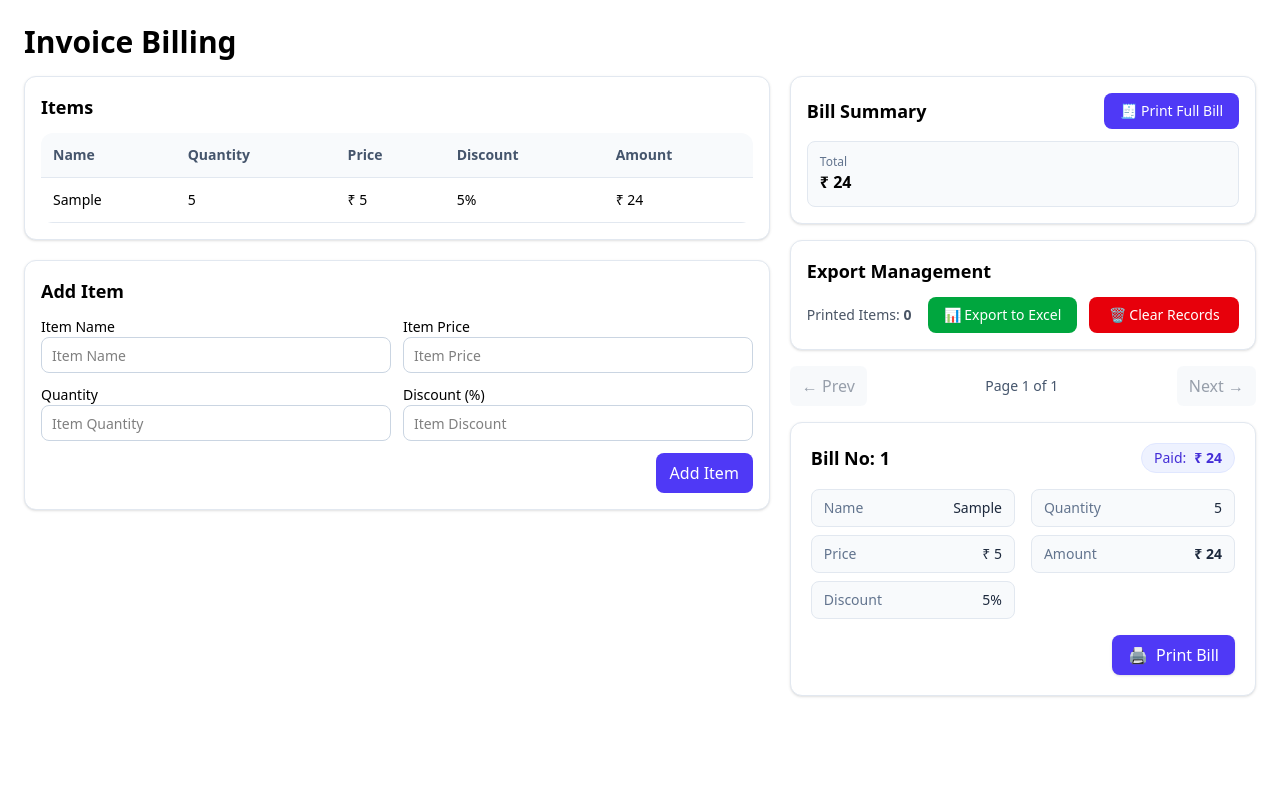
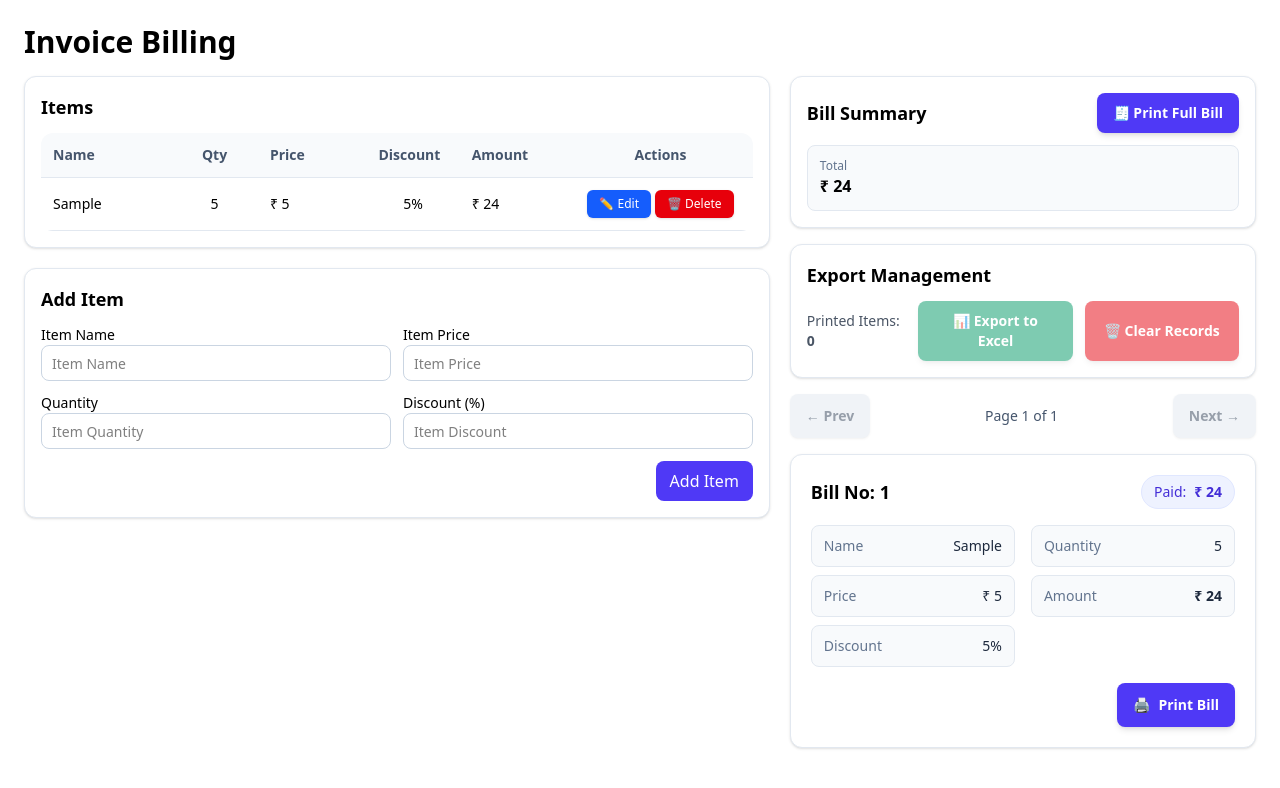
Before and after one commit to VishalChavda06/Resume-Projects, a React (Vite) app in the folder React/invoice-billing/: page / in a window 1280 px wide. Both pictures are taken after typing "Sample", "5", "5", "5" into the empty fields and a click on the button "Add Item". Shown: the top 788 px of the page. Built offline with nearby package versions, Linux system fonts and the light colour scheme.

Commit message:
inovice actions improve it

```diff
--- a/React/invoice-billing/src/Pages/InvoicePage.jsx
+++ b/React/invoice-billing/src/Pages/InvoicePage.jsx
@@ -10,6 +10,19 @@ const InvoicePage = () => {
   const addItem=(item)=>{
     setItems([...items, item]);
   }
+
+  //edit item logic
+  const editItem = (index, updatedItem) => {
+    const newItems = [...items];
+    newItems[index] = updatedItem;
+    setItems(newItems);
+  };
+
+  //delete item logic
+  const deleteItem = (index) => {
+    const newItems = items.filter((_, i) => i !== index);
+    setItems(newItems);
+  };
 
   //local storage
   useEffect(()=>{
@@ -36,7 +49,7 @@ const InvoicePage = () => {
         <div className='space-y-5'>
           <div className='bg-white border border-slate-200 rounded-xl p-4 shadow-sm'>
             <h2 className='text-lg font-semibold mb-3'>Items</h2>
-            <InvoiceTable items={items} />
+            <InvoiceTable items={items} onEditItem={editItem} onDeleteItem={deleteItem} />
           </div>
           <div className='bg-white border border-slate-200 rounded-xl p-4 shadow-sm'>
             <h2 className='text-lg font-semibold mb-3'>Add Item</h2>
--- a/React/invoice-billing/src/components/InvoiceTable.jsx
+++ b/React/invoice-billing/src/components/InvoiceTable.jsx
@@ -1,19 +1,51 @@
-import React from 'react'
+import React, { useState } from 'react'
 import { calculateItemTotal } from '../Utils/Cal'
 // Display helpers
 const round = (n) => Math.round(parseFloat(n) || 0);
 const inr = (n) => `₹ ${new Intl.NumberFormat('en-IN', { maximumFractionDigits: 0 }).format(round(n))}`;
-const InvoiceTable = ({items}) => {
+const InvoiceTable = ({items, onEditItem, onDeleteItem}) => {
+  const [editingIndex, setEditingIndex] = useState(null);
+  const [editForm, setEditForm] = useState({ name: '', qty: '', price: '', discount: '' });
+
+  const handleEdit = (index, item) => {
+    setEditingIndex(index);
+    setEditForm({
+      name: item.name,
+      qty: item.qty,
+      price: item.price,
+      discount: item.discount
+    });
+  };
+
+  const handleSave = () => {
+    if (editForm.name.trim() && editForm.qty && editForm.price) {
+      onEditItem(editingIndex, editForm);
+      setEditingIndex(null);
+      setEditForm({ name: '', qty: '', price: '', discount: '' });
+    }
+  };
+
+  const handleCancel = () => {
+    setEditingIndex(null);
+    setEditForm({ name: '', qty: '', price: '', discount: '' });
+  };
+
+  const handleDelete = (index) => {
+    if (window.confirm('Are you sure you want to delete this item?')) {
+      onDeleteItem(index);
+    }
+  };
   return (
-    <div className='overflow-auto'>
-        <table className='w-full border-collapse rounded-xl overflow-hidden'>
+    <div className='overflow-x-auto -mx-4 px-4 sm:mx-0 sm:px-0'>
+        <table className='w-full border-collapse rounded-xl overflow-hidden min-w-[600px]'>
             <thead>
                 <tr className='bg-slate-50 text-slate-600'>
-                    <th className='text-left font-semibold text-sm p-3 border-b border-slate-200'>Name</th>
-                    <th className='text-left font-semibold text-sm p-3 border-b border-slate-200'>Quantity</th>
-                    <th className='text-left font-semibold text-sm p-3 border-b border-slate-200'>Price</th>
-                    <th className='text-left font-semibold text-sm p-3 border-b border-slate-200'>Discount</th>
-                    <th className='text-left font-semibold text-sm p-3 border-b border-slate-200'>Amount</th>
+                    <th className='text-left font-semibold text-sm p-2 sm:p-3 border-b border-slate-200 min-w-[120px]'>Name</th>
+                    <th className='text-center font-semibold text-sm p-2 sm:p-3 border-b border-slate-200 min-w-[80px]'>Qty</th>
+                    <th className='text-left font-semibold text-sm p-2 sm:p-3 border-b border-slate-200 min-w-[100px]'>Price</th>
+                    <th className='text-left font-semibold text-sm p-2 sm:p-3 border-b border-slate-200 min-w-[80px]'>Discount</th>
+                    <th className='text-left font-semibold text-sm p-2 sm:p-3 border-b border-slate-200 min-w-[100px]'>Amount</th>
+                    <th className='text-center font-semibold text-sm p-2 sm:p-3 border-b border-slate-200 min-w-[100px]'>Actions</th>
                 </tr>
             </thead>
             <tbody>
@@ -22,11 +54,95 @@ const InvoiceTable = ({items}) => {
                     const total = subtotal; // GST removed
                     return (
                     <tr key={index} className='odd:bg-white even:bg-slate-50/50 hover:bg-slate-50'>
-                        <td className='p-3 border-b border-slate-200 text-sm'>{item.name}</td>
-                        <td className='p-3 border-b border-slate-200 text-sm'>{round(item.qty)}</td>
-                        <td className='p-3 border-b border-slate-200 text-sm'>{inr(item.price)}</td>
-                        <td className='p-3 border-b border-slate-200 text-sm'>{round(item.discount)}%</td>
-                        <td className='p-3 border-b border-slate-200 text-sm'>{inr(total)}</td>
+                        {editingIndex === index ? (
+                            <>
+                                <td className='p-2 sm:p-3 border-b border-slate-200'>
+                                    <input
+                                        type="text"
+                                        value={editForm.name}
+                                        onChange={(e) => setEditForm({...editForm, name: e.target.value})}
+                                        className='w-full px-2 py-1 text-sm border border-slate-300 rounded focus:outline-none focus:ring-2 focus:ring-indigo-500'
+                                        placeholder="Item name"
+                                    />
+                                </td>
+                                <td className='p-2 sm:p-3 border-b border-slate-200'>
+                                    <input
+                                        type="number"
+                                        value={editForm.qty}
+                                        onChange={(e) => setEditForm({...editForm, qty: e.target.value})}
+                                        className='w-full px-2 py-1 text-sm border border-slate-300 rounded focus:outline-none focus:ring-2 focus:ring-indigo-500 text-center'
+                                        placeholder="Qty"
+                                        min="1"
+                                    />
+                                </td>
+                                <td className='p-2 sm:p-3 border-b border-slate-200'>
+                                    <input
+                                        type="number"
+                                        value={editForm.price}
+                                        onChange={(e) => setEditForm({...editForm, price: e.target.value})}
+                                        className='w-full px-2 py-1 text-sm border border-slate-300 rounded focus:outline-none focus:ring-2 focus:ring-indigo-500'
+                                        placeholder="Price"
+                                        min="0"
+                                    />
+                                </td>
+                                <td className='p-2 sm:p-3 border-b border-slate-200'>
+                                    <input
+                                        type="number"
+                                        value={editForm.discount}
+                                        onChange={(e) => setEditForm({...editForm, discount: e.target.value})}
+                                        className='w-full px-2 py-1 text-sm border border-slate-300 rounded focus:outline-none focus:ring-2 focus:ring-indigo-500 text-center'
+                                        placeholder="Discount"
+                                        min="0"
+                                        max="100"
+                                    />
+                                </td>
+                                <td className='p-2 sm:p-3 border-b border-slate-200 text-sm font-medium'>
+                                    {inr(calculateItemTotal(editForm.qty, editForm.price, editForm.discount))}
+                                </td>
+                                <td className='p-2 sm:p-3 border-b border-slate-200'>
+                                    <div className='flex gap-1 justify-center'>
+                                        <button
+                                            onClick={handleSave}
+                                            className='px-3 py-1.5 bg-emerald-600 text-white text-xs rounded-md hover:bg-emerald-700 shadow-sm font-medium'
+                                        >
+                                            ✓ Save
+                                        </button>
+                                        <button
+                                            onClick={handleCancel}
+                                            className='px-3 py-1.5 bg-slate-500 text-white text-xs rounded-md hover:bg-slate-600 shadow-sm font-medium'
+                                        >
+                                            ✕ Cancel
+                                        </button>
+                                    </div>
+                                </td>
+                            </>
+                        ) : (
+                            <>
+                                <td className='p-2 sm:p-3 border-b border-slate-200 text-sm truncate max-w-[120px]' title={item.name}>{item.name}</td>
+                                <td className='p-2 sm:p-3 border-b border-slate-200 text-sm text-center'>{round(item.qty)}</td>
+                                <td className='p-2 sm:p-3 border-b border-slate-200 text-sm'>{inr(item.price)}</td>
+                                <td className='p-2 sm:p-3 border-b border-slate-200 text-sm text-center'>{round(item.discount)}%</td>
+                                <td className='p-2 sm:p-3 border-b border-slate-200 text-sm font-medium'>{inr(total)}</td>
+                                <td className='p-2 sm:p-3 border-b border-slate-200'>
+                                    <div className='flex gap-1 justify-center'>
+                                        <button
+                                            onClick={() => handleEdit(index, item)}
+                                            className='px-3 py-1.5 bg-blue-600 text-white text-xs rounded-md hover:bg-blue-700 shadow-sm font-medium'
+                                            title='Edit item'
+                                        >
+                                            ✏️ Edit
+                                        </button>
+                                        <button
+                                            onClick={() => handleDelete(index)}
+                                            className='px-3 py-1.5 bg-red-600 text-white text-xs rounded-md hover:bg-red-700 shadow-sm font-medium'
+                                            title='Delete item'
+                                        >
+                                            🗑️ Delete
+                                        </button>
+                                    </div>
+                                </td>
+                            </>
+                        )}
                     </tr>
                 )})}
             </tbody>
--- a/React/invoice-billing/src/components/Summary.jsx
+++ b/React/invoice-billing/src/components/Summary.jsx
@@ -84,9 +84,7 @@ const Summary = ({items}) => {
       'Quantity': item.qty,
       'Price': item.price,
       'Discount (%)': item.discount,
-      'Total': item.total.toFixed(2),
-      'Tax (18%)': item.tax.toFixed(2),
-      'Subtotal': item.subTotal.toFixed(2)
+      'Amount': item.total.toFixed(2)
     }));
 
     // Create workbook and worksheet
@@ -102,9 +100,7 @@ const Summary = ({items}) => {
       { wch: 10 }, // Quantity
       { wch: 12 }, // Price
       { wch: 12 }, // Discount
-      { wch: 12 }, // Total
-      { wch: 12 }, // Tax
-      { wch: 12 }  // Subtotal
+      { wch: 12 }  // Amount
     ];
     ws['!cols'] = colWidths;
 
@@ -155,7 +151,7 @@ const Summary = ({items}) => {
               <h2 className='text-lg font-semibold'>Bill Summary</h2>
               <button
                 onClick={() => printFullBill(items)}
-                className='w-full md:w-auto px-4 py-2 bg-indigo-600 text-white rounded-lg hover:bg-indigo-700 text-sm font-medium'
+                className='w-full md:w-auto px-4 py-2.5 bg-indigo-600 text-white rounded-lg hover:bg-indigo-700 text-sm font-semibold shadow-md hover:shadow-lg transition-all duration-200'
               >
                 🧾 Print Full Bill
               </button>
@@ -180,14 +176,14 @@ const Summary = ({items}) => {
             <div className='grid grid-cols-1 sm:grid-cols-2 gap-2 sm:gap-3 w-full sm:w-auto'>
               <button
                 onClick={exportToExcel}
-                className='w-full px-4 py-2 bg-green-600 text-white rounded-lg hover:bg-green-700 text-sm font-medium'
+                className='w-full px-4 py-2.5 bg-emerald-600 text-white rounded-lg hover:bg-emerald-700 text-sm font-semibold shadow-md hover:shadow-lg transition-all duration-200 disabled:opacity-50 disabled:cursor-not-allowed disabled:hover:shadow-md'
                 disabled={printedItems.length === 0}
               >
                 📊 Export to Excel
               </button>
               <button
                 onClick={openClearConfirm}
-                className='w-full px-4 py-2 bg-red-600 text-white rounded-lg hover:bg-red-700 text-sm font-medium'
+                className='w-full px-4 py-2.5 bg-red-600 text-white rounded-lg hover:bg-red-700 text-sm font-semibold shadow-md hover:shadow-lg transition-all duration-200 disabled:opacity-50 disabled:cursor-not-allowed disabled:hover:shadow-md'
                 disabled={printedItems.length === 0}
               >
                 🗑️ Clear Records
@@ -204,13 +200,23 @@ const Summary = ({items}) => {
 
       {/* Confirm Clear Modal */}
       {showConfirm && (
-        <div className='fixed inset-0 z-50 flex items-center justify-center bg-black/30'>
-          <div className='bg-white rounded-xl shadow-lg w-[90%] max-w-md p-5'>
-            <h3 className='text-lg font-semibold mb-2'>Clear all records?</h3>
-            <p className='text-sm text-slate-600 mb-4'>This will remove printed records and current items from your browser storage. This action cannot be undone.</p>
-            <div className='flex justify-end gap-2'>
-              <button onClick={cancelClear} className='px-4 py-2 rounded-lg bg-slate-100 text-slate-700 hover:bg-slate-200'>Cancel</button>
-              <button onClick={confirmClear} className='px-4 py-2 rounded-lg bg-red-600 text-white hover:bg-red-700'>Yes, clear</button>
+        <div className='fixed inset-0 z-50 flex items-center justify-center bg-black/30 p-4'>
+          <div className='bg-white rounded-xl shadow-lg w-full max-w-md p-5 sm:p-6'>
+            <h3 className='text-lg font-semibold mb-3'>Clear all records?</h3>
+            <p className='text-sm text-slate-600 mb-6 leading-relaxed'>This will remove printed records and current items from your browser storage. This action cannot be undone.</p>
+            <div className='flex flex-col sm:flex-row gap-3 sm:justify-end'>
+              <button
+                onClick={cancelClear}
+                className='w-full sm:w-auto px-4 py-3 rounded-lg bg-slate-200 text-slate-700 hover:bg-slate-300 min-h-[44px] touch-manipulation font-semibold shadow-sm hover:shadow-md transition-all duration-200'
+              >
+                Cancel
+              </button>
+              <button
+                onClick={confirmClear}
+                className='w-full sm:w-auto px-4 py-3 rounded-lg bg-red-600 text-white hover:bg-red-700 min-h-[44px] touch-manipulation font-semibold shadow-md hover:shadow-lg transition-all duration-200'
+              >
+                Yes, clear
+              </button>
             </div>
           </div>
         </div>
@@ -234,17 +240,17 @@ const Summary = ({items}) => {
       )}
 
       {/* Pagination Controls */}
-      <div className='flex items-center justify-between gap-3'>
+      <div className='flex items-center justify-between gap-2 sm:gap-3'>
         <button
-          className='flex-1 sm:flex-none px-3 py-2 rounded-md bg-slate-100 text-slate-700 disabled:opacity-50 disabled:cursor-not-allowed'
+          className='flex-1 sm:flex-none px-4 py-3 sm:py-2.5 rounded-lg bg-slate-200 text-slate-700 disabled:opacity-50 disabled:cursor-not-allowed min-h-[44px] touch-manipulation text-sm font-semibold hover:bg-slate-300 shadow-sm transition-all duration-200'
           onClick={() => setCurrentPage((p) => Math.max(1, p - 1))}
           disabled={currentPage <= 1}
         >
           ← Prev
         </button>
-        <span className='text-sm text-slate-600 text-center flex-1'>Page {currentPage} of {totalPages}</span>
+        <span className='text-sm text-slate-600 text-center flex-1 px-2 font-medium'>Page {currentPage} of {totalPages}</span>
         <button
-          className='flex-1 sm:flex-none px-3 py-2 rounded-md bg-slate-100 text-slate-700 disabled:opacity-50 disabled:cursor-not-allowed'
+          className='flex-1 sm:flex-none px-4 py-3 sm:py-2.5 rounded-lg bg-slate-200 text-slate-700 disabled:opacity-50 disabled:cursor-not-allowed min-h-[44px] touch-manipulation text-sm font-semibold hover:bg-slate-300 shadow-sm transition-all duration-200'
           onClick={() => setCurrentPage((p) => Math.min(totalPages, p + 1))}
           disabled={currentPage >= totalPages}
         >
@@ -264,36 +270,36 @@ const Summary = ({items}) => {
           const total = calculateItemTotal(ele.qty, ele.price, ele.discount);
           const subTotal = total; // GST removed
           return (
-            <div key={`card-${originalIndex}`} id={`item-${originalIndex}`} className='bg-white border border-slate-200 rounded-xl p-5 shadow-sm hover:shadow-md transition-shadow'>
+            <div key={`card-${originalIndex}`} id={`item-${originalIndex}`} className='bg-white border border-slate-200 rounded-xl p-4 sm:p-5 shadow-sm hover:shadow-md transition-shadow'>
               {/* Card Header */}
-              <div className='flex items-center justify-between mb-4'>
+              <div className='flex flex-col sm:flex-row sm:items-center sm:justify-between mb-4 gap-2'>
                 <h2 className='text-lg font-semibold truncate'>Bill No: {originalIndex + 1}</h2>
-                <span className='inline-flex items-center gap-2 px-3 py-1 rounded-full bg-indigo-50 text-indigo-700 text-sm font-medium border border-indigo-100'>
+                <span className='inline-flex items-center gap-2 px-3 py-1.5 rounded-full bg-indigo-50 text-indigo-700 text-sm font-medium border border-indigo-100 self-start sm:self-auto'>
                   Paid: <span className='font-semibold'>{formatINR(subTotal)}</span>
                 </span>
               </div>
               {/* Card Body */}
-              <div className='grid grid-cols-1 md:grid-cols-2 gap-4'>
+              <div className='grid grid-cols-1 sm:grid-cols-2 gap-3 sm:gap-4'>
                 <div className='space-y-2'>
-                  <div className='flex items-center justify-between rounded-lg bg-slate-50 px-3 py-2 border border-slate-200'>
+                  <div className='flex items-center justify-between rounded-lg bg-slate-50 px-3 py-2.5 border border-slate-200'>
                     <span className='text-slate-500 text-sm'>Name</span>
-                    <span className='text-slate-800 text-sm font-medium'>{ele.name}</span>
+                    <span className='text-slate-800 text-sm font-medium truncate max-w-[120px]' title={ele.name}>{ele.name}</span>
                   </div>
-                  <div className='flex items-center justify-between rounded-lg bg-slate-50 px-3 py-2 border border-slate-200'>
+                  <div className='flex items-center justify-between rounded-lg bg-slate-50 px-3 py-2.5 border border-slate-200'>
                     <span className='text-slate-500 text-sm'>Price</span>
                     <span className='text-slate-800 text-sm font-medium'>{formatINR(ele.price)}</span>
                   </div>
-                  <div className='flex items-center justify-between rounded-lg bg-slate-50 px-3 py-2 border border-slate-200'>
+                  <div className='flex items-center justify-between rounded-lg bg-slate-50 px-3 py-2.5 border border-slate-200'>
                     <span className='text-slate-500 text-sm'>Discount</span>
                     <span className='text-slate-800 text-sm font-medium'>{ele.discount}%</span>
                   </div>
                 </div>
                 <div className='space-y-2'>
-                  <div className='flex items-center justify-between rounded-lg bg-slate-50 px-3 py-2 border border-slate-200'>
+                  <div className='flex items-center justify-between rounded-lg bg-slate-50 px-3 py-2.5 border border-slate-200'>
                     <span className='text-slate-500 text-sm'>Quantity</span>
                     <span className='text-slate-800 text-sm font-medium'>{ele.qty}</span>
                   </div>
-                  <div className='flex items-center justify-between rounded-lg bg-slate-50 px-3 py-2 border border-slate-200'>
+                  <div className='flex items-center justify-between rounded-lg bg-slate-50 px-3 py-2.5 border border-slate-200'>
                     <span className='text-slate-500 text-sm'>Amount</span>
                     <span className='text-slate-800 text-sm font-semibold'>{formatINR(subTotal)}</span>
                   </div>
@@ -302,7 +308,7 @@ const Summary = ({items}) => {
               {/* Card Footer */}
               <div className='mt-4 flex justify-end'>
                 <button
-                  className='inline-flex items-center gap-2 px-4 py-2 bg-indigo-600 text-white rounded-lg hover:bg-indigo-700 shadow-sm'
+                  className='inline-flex items-center gap-2 px-4 py-2.5 bg-indigo-600 text-white rounded-lg hover:bg-indigo-700 shadow-md hover:shadow-lg text-sm font-semibold min-h-[44px] touch-manipulation transition-all duration-200'
                   onClick={() => handlePrintAndTrack(originalIndex, items)}
                 >
                   <span role='img' aria-label='print'>🖨️</span> Print Bill
```
